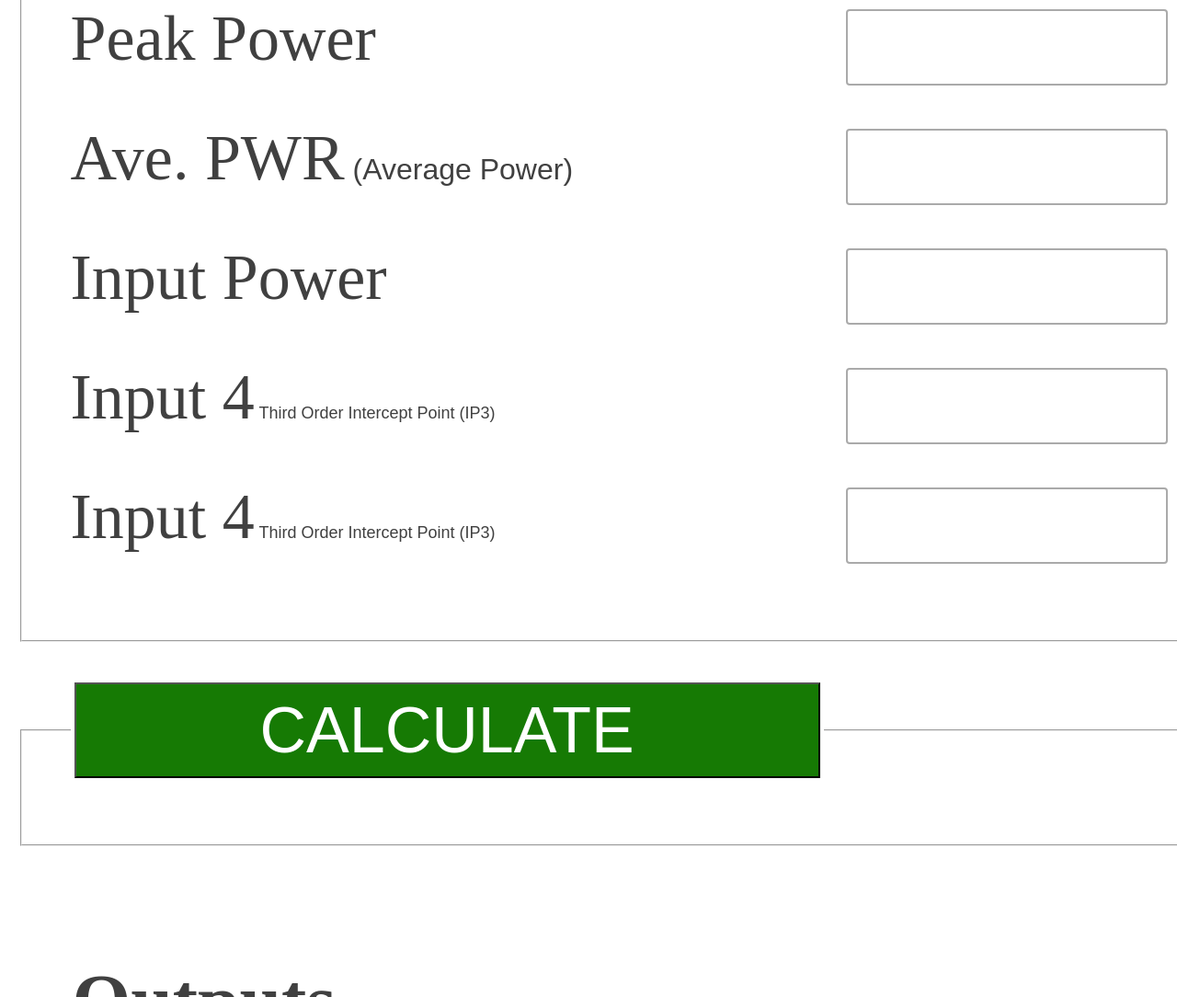
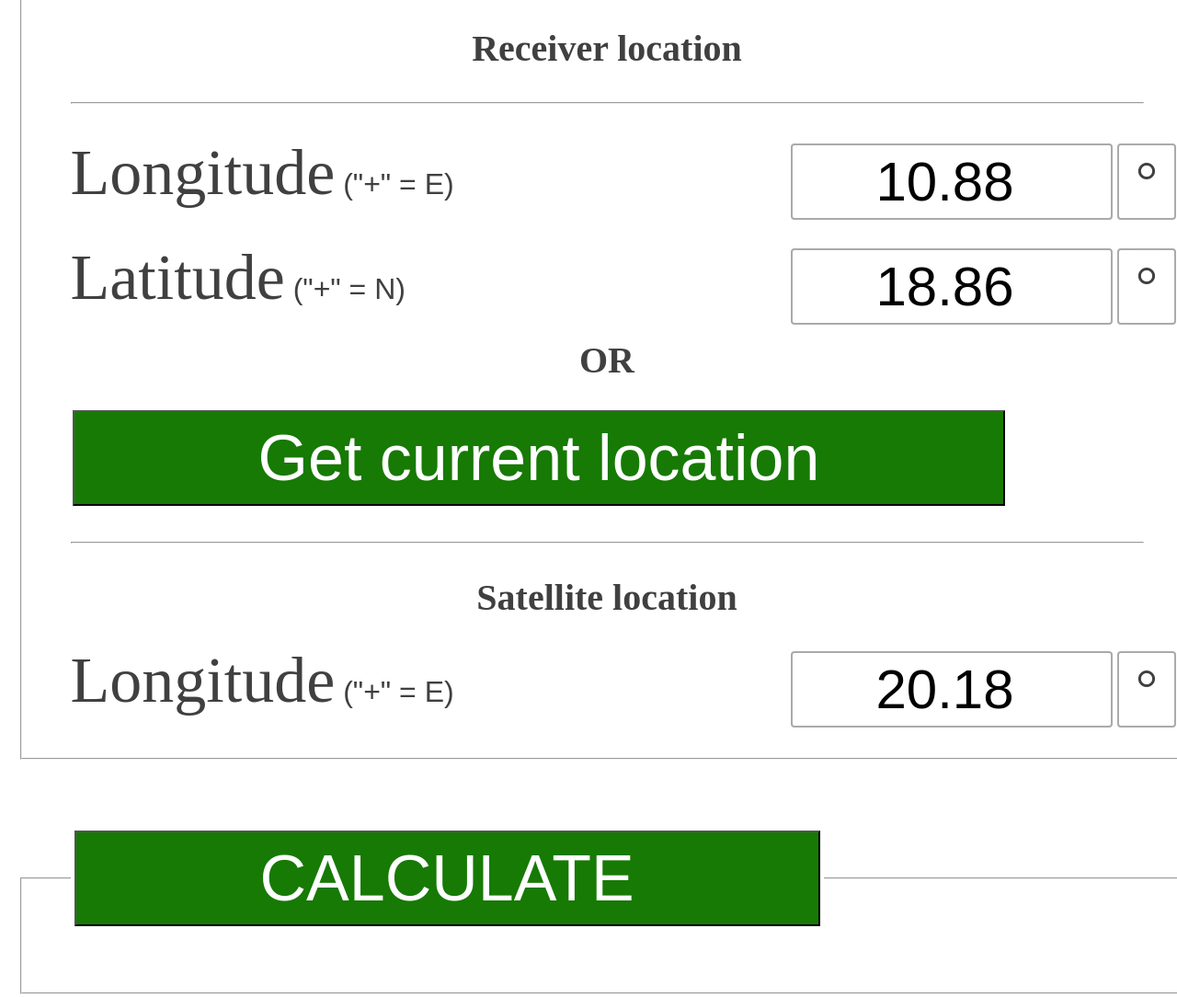
Before and after one commit to mayur4535/test, a website: page index.html in a window 1280 px wide. Shown: the part 308-1392 px from the top of the page at 92% size. Drawn offline with Linux system fonts and the light colour scheme; a web font is replaced by a local one.

Commit message:
Update index.html

```diff
--- a/index.html
+++ b/index.html
@@ -51,51 +51,48 @@ input[type=checkbox]{
     height: 120px;
 
   }
+.h11 {text-align: center; font-size:40; }
 </style>
-<!DOCTYPE html>
-<html lang="en">
-<head>
 
-<div id="body" class="width">
-<section id="content" class="two-column with-right-sidebar">
-<article>
 
-<script async src="//pagead2.googlesyndication.com/pagead/js/adsbygoogle.js"></script>
-<!-- rfw_rsp -->
-<SCRIPT language="javascript" type="text/javascript">
-function calc()
-{
-Pmax=Number(document.calculator.number1.value);
-Pavg=Number(document.calculator.number2.value);
-Pin=Number(document.calculator.number3.value);
-IP3=Number(document.calculator.number4.value);
-Crestfactor= Pmax/Pavg;
-c1= -20.75 + (1.6*Crestfactor) + (2 *(Pin - IP3)) ;
-document.calculator.ACPR.value=c1;
-}
-</SCRIPT>
-<FORM name="calculator">
+
+<form id=sat_calc name=sat_calc>
 <div id="borderimg">
     <borderimg id="control-label" style="width:100%; height:500px;">
-<fieldset><legend><div colspan="2" align="center" height="19">
+<fieldset><legend><div>
 <h3>Inputs</h3></div></legend>
 
+<h1 class="h11" face="Arial" size="6">Receiver location</h1>
+<hr>
+<label for="f">Longitude<font face="Arial" size="6"> ("+" = E)</font></label><input  id="rx_lon" class="intro"  style="position: absolute;  text-align:center; width:350; right: 70px;"class="form-control" type="number" />
+<label style="padding: 5px ;  position: absolute;right: 1px;font-size:60px;text-align:center;   border:2px solid #aaa;border-radius:4px;margin:8px 0; width:50px;">°</label>
+<h1 style="font-size:50;"></h1>
+<label for="f">Latitude<font face="Arial" size="6"> ("+" = N)</font></label><input  id="rx_lat" class="intro"  style="position: absolute;  text-align:center; width:350; right: 70px;"class="form-control" type="number" />
+<label style="padding: 5px ;  position: absolute;right: 1px;font-size:60px;text-align:center;   border:2px solid #aaa;border-radius:4px;margin:8px 0; width:50px;">°</label>
+<h1 class="h11" face="Arial" size="6">OR</h1>
+<input id=get_location onclick="return cmd_get_location()" style="background-color: #167A04 ;
+  border: 1;
+  align:center;
+  color: white;
 
-<label for="f">Peak Power <font face="Arial" size="6"></font></label><input  name="number1" class="intro"  style="position: absolute;  text-align:center; width:350; right: 10px;"class="form-control" type="number" />
-<h1 style="font-size:50;"></h1>
+  padding: 10px 200px;
+  text-align: center;
+  text-decoration: none;
+  display: inline-block;
+  font-size: 70px;
+  margin: 4px 2px;
+  cursor: pointer;"type=button value="Get current location" /><hr>
+<h1 class="h11" face="Arial" size="6">Satellite location</h1>
 
-<label for="f">Ave. PWR<font face="Arial" size="6"> (Average Power)</font></label><input  name="number2" class="intro"  style="position: absolute;  text-align:center; width:350; right: 10px;"class="form-control" type="number" />
-<h1 style="font-size:50;"></h1>
-<label for="f">Input Power<font face="Arial" size="6"></font></label><input  name="number3" class="intro"  style="position: absolute;  text-align:center; width:350; right: 10px;"class="form-control" type="number" />
-<h1 style="font-size:50;"></h1>
-<label for="f">Input 4<font face="Arial" size="4"> Third Order Intercept Point (IP3)</font></label><input  name="number4" class="intro"  style="position: absolute;  text-align:center; width:350; right: 10px;"class="form-control" type="number" />
-<h1 style="font-size:50;"></h1>
-<label for="f">Input 4<font face="Arial" size="4"> Third Order Intercept Point (IP3)</font></label><input  name="number4" class="intro"  style="position: absolute;  text-align:center; width:350; right: 10px;"class="form-control" type="number" />
-<h1 style="font-size:50;"></h1>
+<label for="f">Longitude<font face="Arial" size="6"> ("+" = E)</font></label><input  id="sat_lon" class="intro"  style="position: absolute;  text-align:center; width:350; right: 70px;"class="form-control" type="number" />
+<label style="padding: 5px ;  position: absolute;right: 1px;font-size:60px;text-align:center;   border:2px solid #aaa;border-radius:4px;margin:8px 0; width:50px;">°</label>
+</fieldset></div>
+
 </fieldset></div>
 <div id="borderimg">
     <borderimg id="control-label" style="width:100%; height:500px;">
-<fieldset><legend><div colspan="2" align="center" height="19"><INPUT type="button" value="CALCULATE" onclick="javascript:calc();" style="background-color: #167A04 ;
+<h1 style="font-size:50;"></h1>
+<fieldset><legend><div colspan="2" align="center" height="19"><input id=calculate onclick="return cmd_calculate()" type=button value="CALCULATE"  style="background-color: #167A04 ;
   border: 1;
   align:center;
   color: white;
@@ -114,11 +111,159 @@ document.calculator.ACPR.value=c1;
 
 <h3>Outputs</h3></div></legend>
 
-<label for="f">ACPR<font face="Arial" size="6">(Adjacent Channel Power Ratio)</font></label><input  name="ACPR" class="intro"  style="position: absolute;  text-align:center; width:350; right: 10px;"class="form-control" type="number" />
+
+<label for="f">Azimuth<font face="Arial" size="6"> </font></label><input  id="rx_az" class="intro"  style="position: absolute;  text-align:center; width:350; right: 70px;"class="form-control" type="number" />
+<label style="padding: 5px ;  position: absolute;right: 1px;font-size:60px;text-align:center;   border:2px solid #aaa;border-radius:4px;margin:8px 0; width:50px;">°</label>
+<h1 style="font-size:50;"></h1>
+<label for="f">Elevation<font face="Arial" size="6"></font></label><input  id="rx_el" class="intro"  style="position: absolute;  text-align:center; width:350; right: 70px;"class="form-control" type="number" />
+<label style="padding: 5px ;  position: absolute;right: 1px;font-size:60px;text-align:center;   border:2px solid #aaa;border-radius:4px;margin:8px 0; width:50px;">°</label>
+
+</fieldset></div>
+
+
+</form>
 
 
 
-</FORM>
+
+
+<script>
+<!--
+
+// --------------------------------------------------------------------------
+
+
+
+// This function will calculate antenna azimuth and elevation from receiver
+// coordinates and satellite longitude. Called by the "Calculate" button.
+function cmd_calculate()
+{
+    var rx_lon, rx_lat, sat_lon, rx_az, rx_el;
+    var delta_lon, num, den;	                                // Temporary values
+    var R0 = 6370;		                                        // Earth's radius: 6370 km
+    var h = 35800;		                                        // Satellite height: 35800 km
+
+    rx_lon = parseFloat(document.getElementById('rx_lon').value);
+    if (isNaN(rx_lon) || (rx_lon < -180) || (rx_lon > 180))
+    {
+        document.getElementById('rx_lon').value = "";
+        window.alert("Please enter the longitude of the receiver\n(decimal format, positive = east, negative = west,\nvalid values between -180 and 180 degrees).");
+        return(1);
+    }
+    rx_lat = parseFloat(document.getElementById('rx_lat').value);
+    if (isNaN(rx_lat) || (rx_lat < -90) || (rx_lat > 90))
+    {
+        document.getElementById('rx_lat').value = "";
+        window.alert("Please enter the latitude of the receiver\n(decimal format, positive = north, negative = south,\nvalid values between -90 and 90 degrees).");
+        return(1);
+    }
+    sat_lon = parseFloat(document.getElementById('sat_lon').value);
+    if (isNaN(sat_lon) || (sat_lon < -180) || (sat_lon > 180))
+    {
+        document.getElementById('sat_lon').value = "";
+        window.alert("Please enter the longitude of the satellite\n(decimal format, positive = east, negative = west,\nvalid values between -180 and 180 degrees).");
+        return(1);
+    }
+
+    delta_lon = rx_lon - sat_lon;
+    rx_az = Math.atan((Math.tan((Math.PI/180)*delta_lon)/Math.sin((Math.PI/180)*rx_lat)))*(180/Math.PI)+180;
+    num = Math.cos(rx_lat*(Math.PI/180))*Math.cos(delta_lon*(Math.PI/180))-R0/(R0+h);
+    den = Math.sqrt(1-Math.pow(Math.cos(rx_lat*(Math.PI/180))*Math.cos(delta_lon*(Math.PI/180)),2));
+    rx_el = (180/Math.PI)*Math.atan(num/den);
+
+    document.getElementById('rx_az').value = rx_az.toPrecision(4);
+    document.getElementById('rx_el').value = rx_el.toPrecision(3);
+    return(0);
+}
+
+
+
+// --------------------------------------------------------------------------
+
+
+
+// This function, called by the "Get current location" button, will try to
+// find the current coordinates, if supported by the browser.
+// If the browser supports geolocation, the function show_position() is
+// called, if not, show_error() is called instead.
+function cmd_get_location()
+{
+    document.getElementById('rx_lon').value = "";               // Erase current coordinates.
+    document.getElementById('rx_lat').value = "";
+
+    document.getElementById('rx_az').value = "";                // Erase corresponding results.
+    document.getElementById('rx_el').value = "";
+
+    if (navigator.geolocation)                                  // Check if geolocation is supported.
+        navigator.geolocation.getCurrentPosition(show_position, show_error);
+    else
+        window.alert("Geolocation is not supported by this browser.");
+}
+
+
+
+// --------------------------------------------------------------------------
+
+
+
+// This function is called by the cmd_get_location() function only if the
+// browser supports geolocation. It updates the coordinates field with the
+// current position.
+function show_position(position)
+{
+    document.getElementById('rx_lon').value = position.coords.longitude.toFixed(6);
+    document.getElementById('rx_lat').value = position.coords.latitude.toFixed(6);
+}
+
+
+
+// --------------------------------------------------------------------------
+
+
+
+// This function is called by cmd_get_location() when an error occurred while
+// determining the current location.
+function show_error(error)
+{
+    switch(error.code)
+    {
+        case error.PERMISSION_DENIED:
+            window.alert("User denied the request for Geolocation.");
+            break;
+        case error.POSITION_UNAVAILABLE:
+            window.alert("Location information is unavailable.");
+            break;
+        case error.TIMEOUT:
+            window.alert("The request to get user location timed out.");
+            break;
+        case error.UNKNOWN_ERROR:
+            window.alert("An unknown error occurred.");
+            break;
+    }
+}
+
+
+
+// --------------------------------------------------------------------------
+
+
+
+// Init the form values with some reasonable data.
+document.getElementById('rx_lon').value = "10.88";
+document.getElementById('rx_lat').value = "18.86";
+document.getElementById('sat_lon').value = "20.18";
+document.getElementById('rx_az').value = "";
+document.getElementById('rx_el').value = "";
+
+
+
+// --------------------------------------------------------------------------
+
+//-->
+</script>
+
+
 
 </body>
+
 </html>
```
